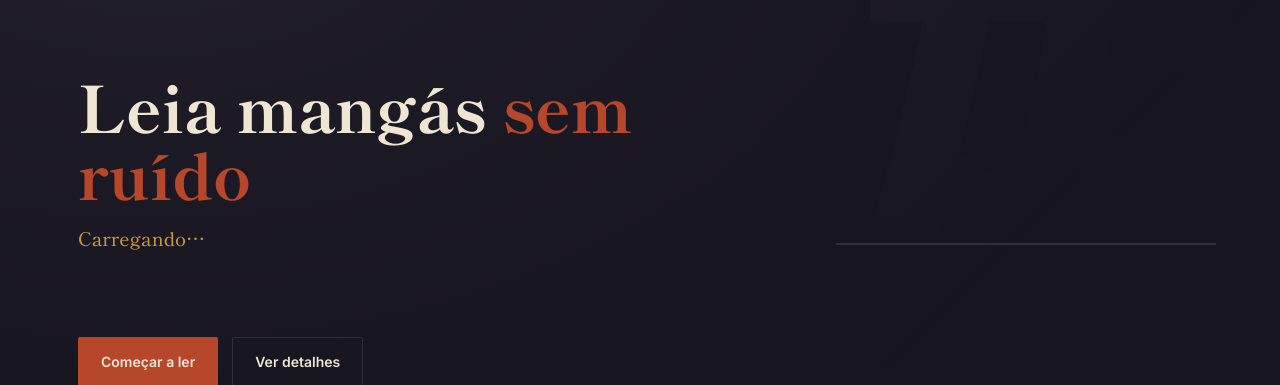
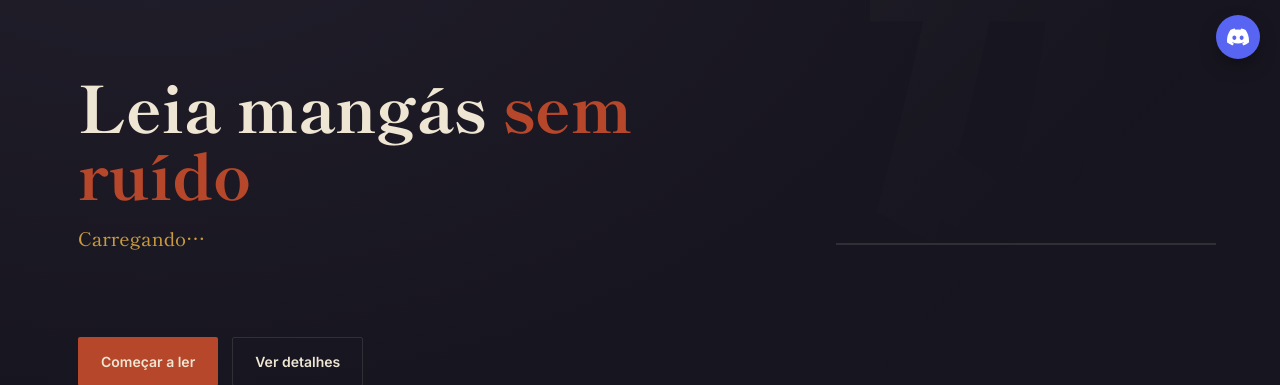
Before and after one commit to AikoRYUUUUUUU/suki, a Flask app: page / in a window 1280 px wide. Shown: the part 69-454 px from the top of the page. Run offline with Flask 3, Linux system fonts and the light colour scheme; data that the repository does not hold is empty; some libraries are stand-ins or nearby versions.

Commit message:
feat: ícone flutuante do Discord no canto superior direito (fora do leitor)

```diff
--- a/static/css/site.css
+++ b/static/css/site.css
@@ -1010,6 +1010,24 @@ body.reader-body {
   max-width: 480px;
 }
 
+/* ---------- ícone flutuante do Discord ---------- */
+.discord-float {
+  position: fixed;
+  top: 84px;
+  right: 20px;
+  z-index: 45;
+  width: 44px;
+  height: 44px;
+  border-radius: 50%;
+  display: grid;
+  place-items: center;
+  background: #5865F2;
+  box-shadow: 0 8px 20px -6px rgba(0,0,0,.55);
+  transition: transform .15s ease;
+}
+.discord-float:hover { transform: scale(1.08); }
+.discord-float svg { width: 22px; height: 22px; fill: #fff; }
+
 /* ---------- trabalhe conosco ---------- */
 .wrap-narrow { max-width: 640px; }
 .volunteer-intro {
--- a/templates/busca.html
+++ b/templates/busca.html
@@ -53,6 +53,10 @@
   </div>
 </header>
 
+<a href="https://discord.gg/UUVfCsTDkV" target="_blank" rel="noopener" class="discord-float" aria-label="Entrar no Discord da Suki">
+  <svg viewBox="0 0 24 24" aria-hidden="true"><path d="M20.317 4.37a19.79 19.79 0 0 0-4.885-1.515.07.07 0 0 0-.075.035c-.21.375-.444.864-.608 1.25a18.27 18.27 0 0 0-5.487 0 12.64 12.64 0 0 0-.617-1.25.077.077 0 0 0-.076-.035A19.736 19.736 0 0 0 3.677 4.37a.07.07 0 0 0-.032.027C.533 9.046-.32 13.58.099 18.057a.082.082 0 0 0 .031.056 19.9 19.9 0 0 0 5.993 3.03.078.078 0 0 0 .084-.028c.462-.63.874-1.295 1.226-1.994a.076.076 0 0 0-.041-.106 13.107 13.107 0 0 1-1.872-.892.077.077 0 0 1-.008-.128c.126-.094.252-.192.372-.291a.074.074 0 0 1 .077-.01c3.928 1.793 8.18 1.793 12.062 0a.074.074 0 0 1 .078.01c.12.099.246.197.373.291a.077.077 0 0 1-.006.127 12.3 12.3 0 0 1-1.873.892.076.076 0 0 0-.041.107c.36.698.772 1.362 1.225 1.993a.076.076 0 0 0 .084.029 19.839 19.839 0 0 0 6.002-3.03.077.077 0 0 0 .032-.055c.5-5.177-.838-9.674-3.549-13.66a.061.061 0 0 0-.031-.028zM8.02 15.33c-1.183 0-2.157-1.085-2.157-2.419 0-1.333.955-2.419 2.157-2.419 1.21 0 2.176 1.096 2.157 2.42 0 1.333-.955 2.418-2.157 2.418zm7.975 0c-1.183 0-2.157-1.085-2.157-2.419 0-1.333.955-2.419 2.157-2.419 1.21 0 2.176 1.096 2.157 2.42 0 1.333-.946 2.418-2.157 2.418z"/></svg>
+</a>
+
 <section class="shelf">
   <div class="wrap">
     <p class="eyebrow">Busca</p>
--- a/templates/index.html
+++ b/templates/index.html
@@ -53,6 +53,10 @@
   </div>
 </header>
 
+<a href="https://discord.gg/UUVfCsTDkV" target="_blank" rel="noopener" class="discord-float" aria-label="Entrar no Discord da Suki">
+  <svg viewBox="0 0 24 24" aria-hidden="true"><path d="M20.317 4.37a19.79 19.79 0 0 0-4.885-1.515.07.07 0 0 0-.075.035c-.21.375-.444.864-.608 1.25a18.27 18.27 0 0 0-5.487 0 12.64 12.64 0 0 0-.617-1.25.077.077 0 0 0-.076-.035A19.736 19.736 0 0 0 3.677 4.37a.07.07 0 0 0-.032.027C.533 9.046-.32 13.58.099 18.057a.082.082 0 0 0 .031.056 19.9 19.9 0 0 0 5.993 3.03.078.078 0 0 0 .084-.028c.462-.63.874-1.295 1.226-1.994a.076.076 0 0 0-.041-.106 13.107 13.107 0 0 1-1.872-.892.077.077 0 0 1-.008-.128c.126-.094.252-.192.372-.291a.074.074 0 0 1 .077-.01c3.928 1.793 8.18 1.793 12.062 0a.074.074 0 0 1 .078.01c.12.099.246.197.373.291a.077.077 0 0 1-.006.127 12.3 12.3 0 0 1-1.873.892.076.076 0 0 0-.041.107c.36.698.772 1.362 1.225 1.993a.076.076 0 0 0 .084.029 19.839 19.839 0 0 0 6.002-3.03.077.077 0 0 0 .032-.055c.5-5.177-.838-9.674-3.549-13.66a.061.061 0 0 0-.031-.028zM8.02 15.33c-1.183 0-2.157-1.085-2.157-2.419 0-1.333.955-2.419 2.157-2.419 1.21 0 2.176 1.096 2.157 2.42 0 1.333-.955 2.418-2.157 2.418zm7.975 0c-1.183 0-2.157-1.085-2.157-2.419 0-1.333.955-2.419 2.157-2.419 1.21 0 2.176 1.096 2.157 2.42 0 1.333-.946 2.418-2.157 2.418z"/></svg>
+</a>
+
 <section class="hero">
   <div class="wrap">
     <div>
--- a/templates/manga.html
+++ b/templates/manga.html
@@ -42,6 +42,10 @@
     </button>
   </div>
 </header>
+
+<a href="https://discord.gg/UUVfCsTDkV" target="_blank" rel="noopener" class="discord-float" aria-label="Entrar no Discord da Suki">
+  <svg viewBox="0 0 24 24" aria-hidden="true"><path d="M20.317 4.37a19.79 19.79 0 0 0-4.885-1.515.07.07 0 0 0-.075.035c-.21.375-.444.864-.608 1.25a18.27 18.27 0 0 0-5.487 0 12.64 12.64 0 0 0-.617-1.25.077.077 0 0 0-.076-.035A19.736 19.736 0 0 0 3.677 4.37a.07.07 0 0 0-.032.027C.533 9.046-.32 13.58.099 18.057a.082.082 0 0 0 .031.056 19.9 19.9 0 0 0 5.993 3.03.078.078 0 0 0 .084-.028c.462-.63.874-1.295 1.226-1.994a.076.076 0 0 0-.041-.106 13.107 13.107 0 0 1-1.872-.892.077.077 0 0 1-.008-.128c.126-.094.252-.192.372-.291a.074.074 0 0 1 .077-.01c3.928 1.793 8.18 1.793 12.062 0a.074.074 0 0 1 .078.01c.12.099.246.197.373.291a.077.077 0 0 1-.006.127 12.3 12.3 0 0 1-1.873.892.076.076 0 0 0-.041.107c.36.698.772 1.362 1.225 1.993a.076.076 0 0 0 .084.029 19.839 19.839 0 0 0 6.002-3.03.077.077 0 0 0 .032-.055c.5-5.177-.838-9.674-3.549-13.66a.061.061 0 0 0-.031-.028zM8.02 15.33c-1.183 0-2.157-1.085-2.157-2.419 0-1.333.955-2.419 2.157-2.419 1.21 0 2.176 1.096 2.157 2.42 0 1.333-.955 2.418-2.157 2.418zm7.975 0c-1.183 0-2.157-1.085-2.157-2.419 0-1.333.955-2.419 2.157-2.419 1.21 0 2.176 1.096 2.157 2.42 0 1.333-.946 2.418-2.157 2.418z"/></svg>
+</a>
 
 <section class="manga-hero">
   <div class="wrap">
--- a/templates/trabalhe_conosco.html
+++ b/templates/trabalhe_conosco.html
@@ -38,6 +38,10 @@
     </button>
   </div>
 </header>
+
+<a href="https://discord.gg/UUVfCsTDkV" target="_blank" rel="noopener" class="discord-float" aria-label="Entrar no Discord da Suki">
+  <svg viewBox="0 0 24 24" aria-hidden="true"><path d="M20.317 4.37a19.79 19.79 0 0 0-4.885-1.515.07.07 0 0 0-.075.035c-.21.375-.444.864-.608 1.25a18.27 18.27 0 0 0-5.487 0 12.64 12.64 0 0 0-.617-1.25.077.077 0 0 0-.076-.035A19.736 19.736 0 0 0 3.677 4.37a.07.07 0 0 0-.032.027C.533 9.046-.32 13.58.099 18.057a.082.082 0 0 0 .031.056 19.9 19.9 0 0 0 5.993 3.03.078.078 0 0 0 .084-.028c.462-.63.874-1.295 1.226-1.994a.076.076 0 0 0-.041-.106 13.107 13.107 0 0 1-1.872-.892.077.077 0 0 1-.008-.128c.126-.094.252-.192.372-.291a.074.074 0 0 1 .077-.01c3.928 1.793 8.18 1.793 12.062 0a.074.074 0 0 1 .078.01c.12.099.246.197.373.291a.077.077 0 0 1-.006.127 12.3 12.3 0 0 1-1.873.892.076.076 0 0 0-.041.107c.36.698.772 1.362 1.225 1.993a.076.076 0 0 0 .084.029 19.839 19.839 0 0 0 6.002-3.03.077.077 0 0 0 .032-.055c.5-5.177-.838-9.674-3.549-13.66a.061.061 0 0 0-.031-.028zM8.02 15.33c-1.183 0-2.157-1.085-2.157-2.419 0-1.333.955-2.419 2.157-2.419 1.21 0 2.176 1.096 2.157 2.42 0 1.333-.955 2.418-2.157 2.418zm7.975 0c-1.183 0-2.157-1.085-2.157-2.419 0-1.333.955-2.419 2.157-2.419 1.21 0 2.176 1.096 2.157 2.42 0 1.333-.946 2.418-2.157 2.418z"/></svg>
+</a>
 
 <section class="shelf">
   <div class="wrap wrap-narrow">
```
